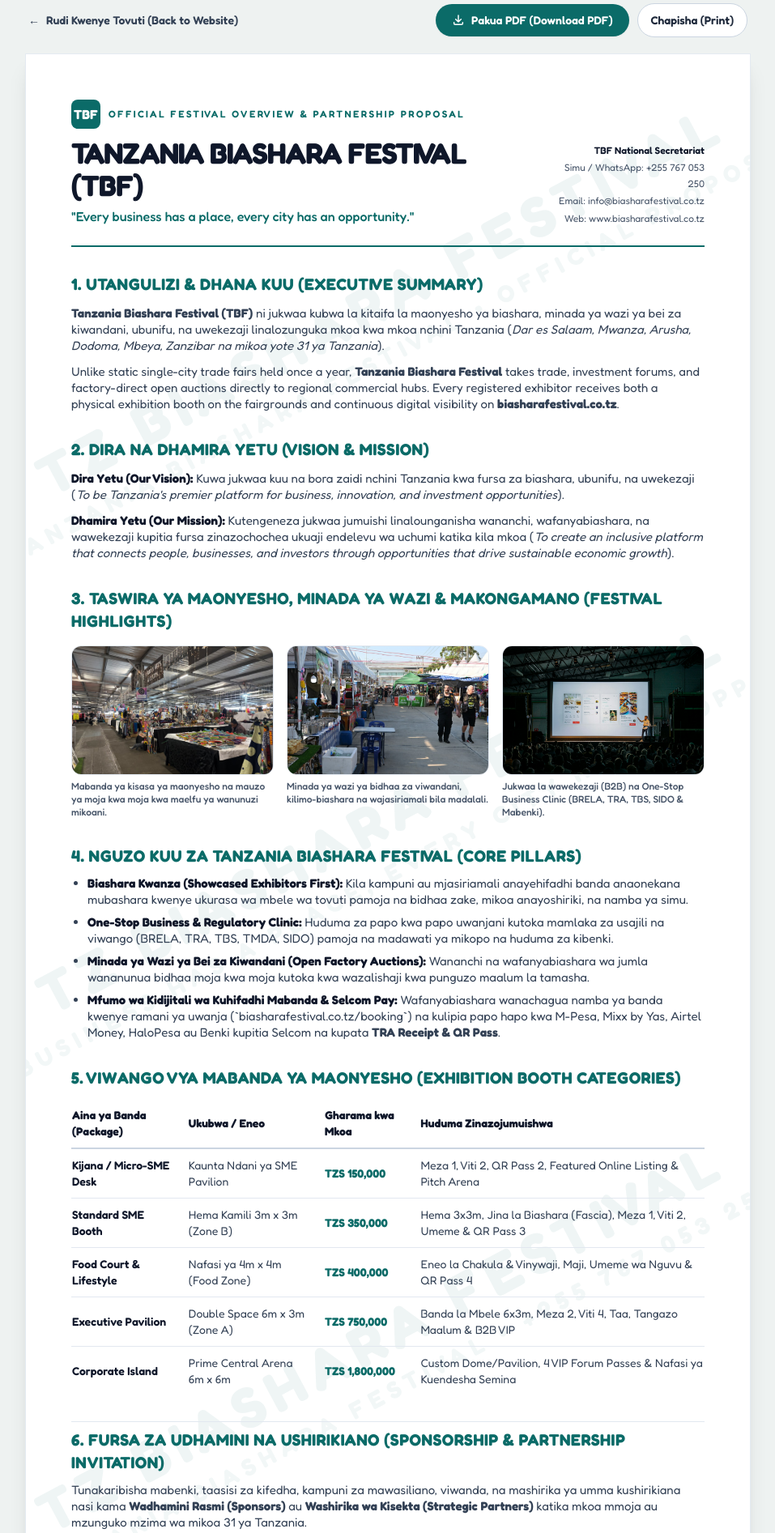
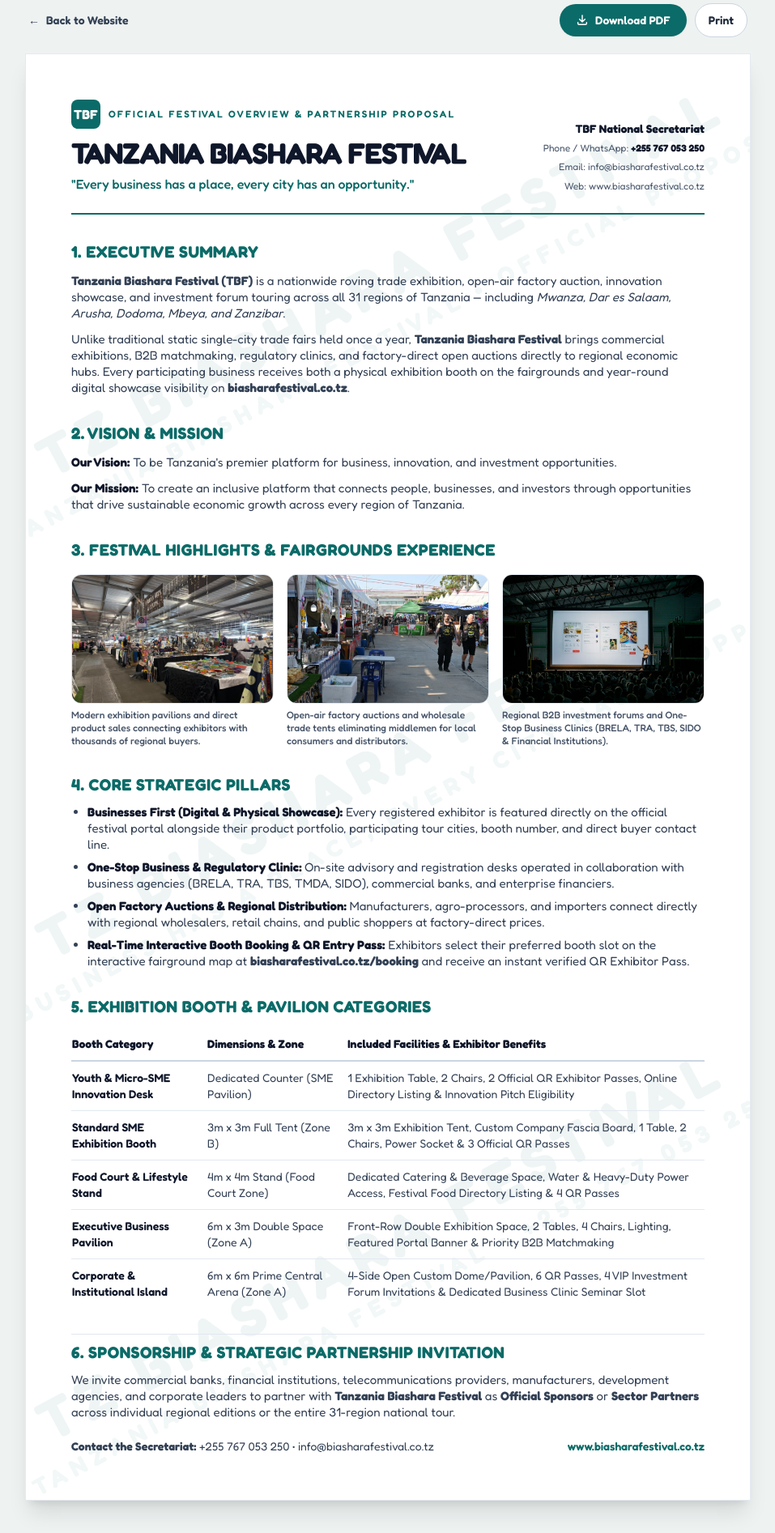
Before and after one commit to Peter0707-ctrl/Tanzania-Biashara-Festival, a website: page proposal.html in a window 1280 px wide. Shown: the part 36-1929 px from the top of the page at 81% size, without its empty margins (161-1118 px from the left). Drawn offline with nearby package versions, Linux system fonts and the light colour scheme.

Commit message:
Update proposal.html to 100% English, remove booth prices, and fix single-line phone number header

```diff
--- a/proposal.html
+++ b/proposal.html
@@ -1,9 +1,9 @@
 <!DOCTYPE html>
-<html lang="sw">
+<html lang="en">
 <head>
   <meta charset="UTF-8" />
   <meta name="viewport" content="width=device-width, initial-scale=1.0" />
-  <title>Tanzania Biashara Festival (TBF) — Official Proposal</title>
+  <title>Tanzania Biashara Festival (TBF) — Official Project &amp; Partnership Proposal</title>
   <link rel="icon" type="image/x-icon" href="/favicon.ico" sizes="48x48" />
   <link rel="icon" type="image/png" sizes="192x192" href="/favicon.png" />
   <link rel="icon" type="image/svg+xml" href="/favicon.svg" />
@@ -73,15 +73,15 @@
   <div class="no-print max-w-4xl mx-auto mb-5 flex flex-wrap items-center justify-between gap-3 px-1">
     <a href="/" class="inline-flex items-center gap-2 text-xs sm:text-sm font-semibold text-slate-700 hover:text-[#0b6b68] transition">
       <span>&larr;</span>
-      <span>Rudi Kwenye Tovuti (Back to Website)</span>
+      <span>Back to Website</span>
     </a>
     <div class="flex flex-wrap items-center gap-2.5">
       <button id="btn-download-pdf" type="button" onclick="downloadProposalPdf()" class="px-5 py-2.5 rounded-full bg-[#0b6b68] hover:bg-[#08524f] text-white font-semibold text-xs sm:text-sm shadow-sm transition inline-flex items-center gap-2 cursor-pointer">
         <svg class="w-4 h-4 shrink-0" fill="none" stroke="currentColor" stroke-width="2.2" viewBox="0 0 24 24"><path stroke-linecap="round" stroke-linejoin="round" d="M4 16v2a2 2 0 002 2h12a2 2 0 002-2v-2M7 10l5 5 5-5M12 15V3"></path></svg>
-        <span id="btn-download-pdf-text">Pakua PDF (Download PDF)</span>
+        <span id="btn-download-pdf-text">Download PDF</span>
       </button>
       <button type="button" onclick="window.print()" class="px-4 py-2.5 rounded-full bg-white hover:bg-slate-50 text-slate-800 border border-slate-300 font-semibold text-xs sm:text-sm transition cursor-pointer">
-        Chapisha (Print)
+        Print
       </button>
     </div>
   </div>
@@ -105,167 +105,161 @@
       </div>
     </div>
 
-    <!-- Foreground Editorial Text & Pictures -->
+    <!-- Foreground Editorial Text & Pictures (100% English Only) -->
     <div class="proposal-content space-y-8 text-slate-800">
 
-      <!-- Clean Letterhead (No Box) -->
-      <header class="border-b-2 border-[#0b6b68] pb-6 flex flex-col sm:flex-row sm:items-end justify-between gap-4">
-        <div class="space-y-1.5">
+      <!-- Clean Letterhead (Single-Line Unbroken Phone Number on Right) -->
+      <header class="border-b-2 border-[#0b6b68] pb-6 flex flex-col sm:flex-row sm:items-end justify-between gap-6">
+        <div class="space-y-1.5 min-w-0">
           <div class="inline-flex items-center gap-2.5">
-            <span class="w-9 h-9 rounded-lg bg-[#0b6b68] text-white font-bold text-base flex items-center justify-center">TBF</span>
-            <span class="text-xs font-semibold uppercase tracking-[0.2em] text-[#0b6b68]">Official Festival Overview &amp; Partnership Proposal</span>
+            <span class="w-9 h-9 rounded-lg bg-[#0b6b68] text-white font-bold text-base flex items-center justify-center shrink-0">TBF</span>
+            <span class="text-xs font-semibold uppercase tracking-[0.18em] text-[#0b6b68]">Official Festival Overview &amp; Partnership Proposal</span>
           </div>
-          <h1 class="text-3xl sm:text-4xl font-bold text-slate-900 tracking-tight pt-1">
-            TANZANIA BIASHARA FESTIVAL (TBF)
+          <h1 class="text-2xl sm:text-3xl md:text-4xl font-bold text-slate-900 tracking-tight pt-1">
+            TANZANIA BIASHARA FESTIVAL
           </h1>
           <p class="text-sm sm:text-base text-[#0b6b68] font-medium">
             "Every business has a place, every city has an opportunity."
           </p>
         </div>
-        <div class="text-xs sm:text-right text-slate-600 space-y-0.5 leading-relaxed">
-          <div class="font-semibold text-slate-900">TBF National Secretariat</div>
-          <div>Simu / WhatsApp: +255 767 053 250</div>
+        <div class="text-xs sm:text-right text-slate-600 space-y-1 leading-relaxed shrink-0 whitespace-nowrap">
+          <div class="font-bold text-slate-900 text-sm">TBF National Secretariat</div>
+          <div>Phone / WhatsApp: <strong class="text-slate-900">+255 767 053 250</strong></div>
           <div>Email: info@biasharafestival.co.tz</div>
           <div>Web: www.biasharafestival.co.tz</div>
         </div>
       </header>
 
-      <!-- 1. Utangulizi / Executive Overview (Pure Words) -->
+      <!-- 1. Executive Summary -->
       <section class="space-y-3 leading-relaxed">
         <h2 class="text-lg sm:text-xl font-bold text-[#0b6b68] uppercase tracking-wide">
-          1. Utangulizi &amp; Dhana Kuu (Executive Summary)
+          1. Executive Summary
         </h2>
         <p class="text-sm sm:text-[15px] text-slate-700">
-          <strong>Tanzania Biashara Festival (TBF)</strong> ni jukwaa kubwa la kitaifa la maonyesho ya biashara, minada ya wazi ya bei za kiwandani, ubunifu, na uwekezaji linalozunguka mkoa kwa mkoa nchini Tanzania (<em>Dar es Salaam, Mwanza, Arusha, Dodoma, Mbeya, Zanzibar na mikoa yote 31 ya Tanzania</em>).
+          <strong>Tanzania Biashara Festival (TBF)</strong> is a nationwide roving trade exhibition, open-air factory auction, innovation showcase, and investment forum touring across all 31 regions of Tanzania — including <em>Mwanza, Dar es Salaam, Arusha, Dodoma, Mbeya, and Zanzibar</em>.
         </p>
         <p class="text-sm sm:text-[15px] text-slate-700">
-          Unlike static single-city trade fairs held once a year, <strong>Tanzania Biashara Festival</strong> takes trade, investment forums, and factory-direct open auctions directly to regional commercial hubs. Every registered exhibitor receives both a physical exhibition booth on the fairgrounds and continuous digital visibility on <strong>biasharafestival.co.tz</strong>.
+          Unlike traditional static single-city trade fairs held once a year, <strong>Tanzania Biashara Festival</strong> brings commercial exhibitions, B2B matchmaking, regulatory clinics, and factory-direct open auctions directly to regional economic hubs. Every participating business receives both a physical exhibition booth on the fairgrounds and year-round digital showcase visibility on <strong>biasharafestival.co.tz</strong>.
         </p>
       </section>
 
-      <!-- 2. Dira na Dhamira (Pure Typography, No Boxes) -->
+      <!-- 2. Vision & Mission -->
       <section class="space-y-3 leading-relaxed">
         <h2 class="text-lg sm:text-xl font-bold text-[#0b6b68] uppercase tracking-wide">
-          2. Dira na Dhamira Yetu (Vision &amp; Mission)
+          2. Vision &amp; Mission
         </h2>
         <p class="text-sm sm:text-[15px] text-slate-700">
-          <strong class="text-slate-900">Dira Yetu (Our Vision):</strong> Kuwa jukwaa kuu na bora zaidi nchini Tanzania kwa fursa za biashara, ubunifu, na uwekezaji (<em>To be Tanzania's premier platform for business, innovation, and investment opportunities</em>).
+          <strong class="text-slate-900">Our Vision:</strong> To be Tanzania's premier platform for business, innovation, and investment opportunities.
         </p>
         <p class="text-sm sm:text-[15px] text-slate-700">
-          <strong class="text-slate-900">Dhamira Yetu (Our Mission):</strong> Kutengeneza jukwaa jumuishi linalounganisha wananchi, wafanyabiashara, na wawekezaji kupitia fursa zinazochochea ukuaji endelevu wa uchumi katika kila mkoa (<em>To create an inclusive platform that connects people, businesses, and investors through opportunities that drive sustainable economic growth</em>).
+          <strong class="text-slate-900">Our Mission:</strong> To create an inclusive platform that connects people, businesses, and investors through opportunities that drive sustainable economic growth across every region of Tanzania.
         </p>
       </section>
 
-      <!-- 3. Selected Pictures Strip (Clean Editorial Photos) -->
+      <!-- 3. Selected Pictures Strip -->
       <section class="space-y-3">
         <h2 class="text-lg sm:text-xl font-bold text-[#0b6b68] uppercase tracking-wide">
-          3. Taswira ya Maonyesho, Minada ya Wazi &amp; Makongamano (Festival Highlights)
+          3. Festival Highlights &amp; Fairgrounds Experience
         </h2>
         <div class="grid grid-cols-1 sm:grid-cols-3 gap-4 pt-1">
           <figure class="space-y-1.5">
             <img src="/images/african_crafts_stalls.jpg" alt="Exhibition Booths & Fairgrounds" crossorigin="anonymous" class="w-full h-40 object-cover rounded-xl border border-slate-200" />
             <figcaption class="text-xs text-slate-600 font-medium">
-              Mabanda ya kisasa ya maonyesho na mauzo ya moja kwa moja kwa maelfu ya wanunuzi mikoani.
+              Modern exhibition pavilions and direct product sales connecting exhibitors with thousands of regional buyers.
             </figcaption>
           </figure>
           <figure class="space-y-1.5">
             <img src="/images/market_tents_aisle.jpg" alt="Open Air Auctions & SME Tents" crossorigin="anonymous" class="w-full h-40 object-cover rounded-xl border border-slate-200" />
             <figcaption class="text-xs text-slate-600 font-medium">
-              Minada ya wazi ya bidhaa za viwandani, kilimo-biashara na wajasiriamali bila madalali.
+              Open-air factory auctions and wholesale trade tents eliminating middlemen for local consumers and distributors.
             </figcaption>
           </figure>
           <figure class="space-y-1.5">
             <img src="/images/expo5.jpg" alt="B2B Investment Forum & One-Stop Clinic" crossorigin="anonymous" class="w-full h-40 object-cover rounded-xl border border-slate-200" />
             <figcaption class="text-xs text-slate-600 font-medium">
-              Jukwaa la wawekezaji (B2B) na One-Stop Business Clinic (BRELA, TRA, TBS, SIDO &amp; Mabenki).
+              Regional B2B investment forums and One-Stop Business Clinics (BRELA, TRA, TBS, SIDO &amp; Financial Institutions).
             </figcaption>
           </figure>
         </div>
       </section>
 
-      <!-- 4. Vipengele Vikuu vya Tamasha (Bulleted Editorial Text) -->
+      <!-- 4. Core Strategic Pillars -->
       <section class="space-y-2.5 leading-relaxed">
         <h2 class="text-lg sm:text-xl font-bold text-[#0b6b68] uppercase tracking-wide">
-          4. Nguzo Kuu za Tanzania Biashara Festival (Core Pillars)
+          4. Core Strategic Pillars
         </h2>
         <ul class="list-disc pl-5 space-y-2 text-sm sm:text-[15px] text-slate-700">
           <li>
-            <strong class="text-slate-900">Biashara Kwanza (Showcased Exhibitors First):</strong> Kila kampuni au mjasiriamali anayehifadhi banda anaonekana mubashara kwenye ukurasa wa mbele wa tovuti pamoja na bidhaa zake, mikoa anayoshiriki, na namba ya simu.
+            <strong class="text-slate-900">Businesses First (Digital &amp; Physical Showcase):</strong> Every registered exhibitor is featured directly on the official festival portal alongside their product portfolio, participating tour cities, booth number, and direct buyer contact line.
           </li>
           <li>
-            <strong class="text-slate-900">One-Stop Business &amp; Regulatory Clinic:</strong> Huduma za papo kwa papo uwanjani kutoka mamlaka za usajili na viwango (BRELA, TRA, TBS, TMDA, SIDO) pamoja na madawati ya mikopo na huduma za kibenki.
+            <strong class="text-slate-900">One-Stop Business &amp; Regulatory Clinic:</strong> On-site advisory and registration desks operated in collaboration with business agencies (BRELA, TRA, TBS, TMDA, SIDO), commercial banks, and enterprise financiers.
           </li>
           <li>
-            <strong class="text-slate-900">Minada ya Wazi ya Bei za Kiwandani (Open Factory Auctions):</strong> Wananchi na wafanyabiashara wa jumla wananunua bidhaa moja kwa moja kutoka kwa wazalishaji kwa punguzo maalum la tamasha.
+            <strong class="text-slate-900">Open Factory Auctions &amp; Regional Distribution:</strong> Manufacturers, agro-processors, and importers connect directly with regional wholesalers, retail chains, and public shoppers at factory-direct prices.
           </li>
           <li>
-            <strong class="text-slate-900">Mfumo wa Kidijitali wa Kuhifadhi Mabanda &amp; Selcom Pay:</strong> Wafanyabiashara wanachagua namba ya banda kwenye ramani ya uwanja (`biasharafestival.co.tz/booking`) na kulipia papo hapo kwa M-Pesa, Mixx by Yas, Airtel Money, HaloPesa au Benki kupitia Selcom na kupata <strong>TRA Receipt &amp; QR Pass</strong>.
+            <strong class="text-slate-900">Real-Time Interactive Booth Booking &amp; QR Entry Pass:</strong> Exhibitors select their preferred booth slot on the interactive fairground map at <strong>biasharafestival.co.tz/booking</strong> and receive an instant verified QR Exhibitor Pass.
           </li>
         </ul>
       </section>
 
-      <!-- 5. Ratiba ya Mzunguko na Viwango vya Mabanda (Clean Editorial Table) -->
+      <!-- 5. Exhibition Booth & Pavilion Categories (Zero Prices Listed) -->
       <section class="space-y-3">
         <h2 class="text-lg sm:text-xl font-bold text-[#0b6b68] uppercase tracking-wide">
-          5. Viwango vya Mabanda ya Maonyesho (Exhibition Booth Categories)
+          5. Exhibition Booth &amp; Pavilion Categories
         </h2>
         <div class="overflow-x-auto">
           <table class="w-full text-left border-collapse text-xs sm:text-sm">
             <thead>
               <tr class="border-b-2 border-slate-300 text-slate-900">
-                <th class="py-2.5 pr-4 font-bold">Aina ya Banda (Package)</th>
-                <th class="py-2.5 pr-4 font-bold">Ukubwa / Eneo</th>
-                <th class="py-2.5 pr-4 font-bold">Gharama kwa Mkoa</th>
-                <th class="py-2.5 font-bold">Huduma Zinazojumuishwa</th>
+                <th class="py-2.5 pr-4 font-bold">Booth Category</th>
+                <th class="py-2.5 pr-4 font-bold">Dimensions &amp; Zone</th>
+                <th class="py-2.5 font-bold">Included Facilities &amp; Exhibitor Benefits</th>
               </tr>
             </thead>
             <tbody class="divide-y divide-slate-200 text-slate-700">
               <tr>
-                <td class="py-2.5 pr-4 font-semibold text-slate-900">Kijana / Micro-SME Desk</td>
-                <td class="py-2.5 pr-4">Kaunta Ndani ya SME Pavilion</td>
-                <td class="py-2.5 pr-4 font-bold text-[#0b6b68]">TZS 150,000</td>
-                <td class="py-2.5">Meza 1, Viti 2, QR Pass 2, Featured Online Listing &amp; Pitch Arena</td>
+                <td class="py-2.5 pr-4 font-semibold text-slate-900">Youth &amp; Micro-SME Innovation Desk</td>
+                <td class="py-2.5 pr-4">Dedicated Counter (SME Pavilion)</td>
+                <td class="py-2.5">1 Exhibition Table, 2 Chairs, 2 Official QR Exhibitor Passes, Online Directory Listing &amp; Innovation Pitch Eligibility</td>
               </tr>
               <tr>
-                <td class="py-2.5 pr-4 font-semibold text-slate-900">Standard SME Booth</td>
-                <td class="py-2.5 pr-4">Hema Kamili 3m x 3m (Zone B)</td>
-                <td class="py-2.5 pr-4 font-bold text-[#0b6b68]">TZS 350,000</td>
-                <td class="py-2.5">Hema 3x3m, Jina la Biashara (Fascia), Meza 1, Viti 2, Umeme &amp; QR Pass 3</td>
+                <td class="py-2.5 pr-4 font-semibold text-slate-900">Standard SME Exhibition Booth</td>
+                <td class="py-2.5 pr-4">3m x 3m Full Tent (Zone B)</td>
+                <td class="py-2.5">3m x 3m Exhibition Tent, Custom Company Fascia Board, 1 Table, 2 Chairs, Power Socket &amp; 3 Official QR Passes</td>
               </tr>
               <tr>
-                <td class="py-2.5 pr-4 font-semibold text-slate-900">Food Court &amp; Lifestyle</td>
-                <td class="py-2.5 pr-4">Nafasi ya 4m x 4m (Food Zone)</td>
-                <td class="py-2.5 pr-4 font-bold text-[#0b6b68]">TZS 400,000</td>
-                <td class="py-2.5">Eneo la Chakula &amp; Vinywaji, Maji, Umeme wa Nguvu &amp; QR Pass 4</td>
+                <td class="py-2.5 pr-4 font-semibold text-slate-900">Food Court &amp; Lifestyle Stand</td>
+                <td class="py-2.5 pr-4">4m x 4m Stand (Food Court Zone)</td>
+                <td class="py-2.5">Dedicated Catering &amp; Beverage Space, Water &amp; Heavy-Duty Power Access, Festival Food Directory Listing &amp; 4 QR Passes</td>
               </tr>
               <tr>
-                <td class="py-2.5 pr-4 font-semibold text-slate-900">Executive Pavilion</td>
-                <td class="py-2.5 pr-4">Double Space 6m x 3m (Zone A)</td>
-                <td class="py-2.5 pr-4 font-bold text-[#0b6b68]">TZS 750,000</td>
-                <td class="py-2.5">Banda la Mbele 6x3m, Meza 2, Viti 4, Taa, Tangazo Maalum &amp; B2B VIP</td>
+                <td class="py-2.5 pr-4 font-semibold text-slate-900">Executive Business Pavilion</td>
+                <td class="py-2.5 pr-4">6m x 3m Double Space (Zone A)</td>
+                <td class="py-2.5">Front-Row Double Exhibition Space, 2 Tables, 4 Chairs, Lighting, Featured Portal Banner &amp; Priority B2B Matchmaking</td>
               </tr>
               <tr>
-                <td class="py-2.5 pr-4 font-semibold text-slate-900">Corporate Island</td>
-                <td class="py-2.5 pr-4">Prime Central Arena 6m x 6m</td>
-                <td class="py-2.5 pr-4 font-bold text-[#0b6b68]">TZS 1,800,000</td>
-                <td class="py-2.5">Custom Dome/Pavilion, 4 VIP Forum Passes &amp; Nafasi ya Kuendesha Semina</td>
+                <td class="py-2.5 pr-4 font-semibold text-slate-900">Corporate &amp; Institutional Island</td>
+                <td class="py-2.5 pr-4">6m x 6m Prime Central Arena (Zone A)</td>
+                <td class="py-2.5">4-Side Open Custom Dome/Pavilion, 6 QR Passes, 4 VIP Investment Forum Invitations &amp; Dedicated Business Clinic Seminar Slot</td>
               </tr>
             </tbody>
           </table>
         </div>
       </section>
 
-      <!-- 6. Fursa za Udhamini & Mawasiliano (Closing Paragraph) -->
+      <!-- 6. Sponsorship & Strategic Partnership Invitation -->
       <section class="space-y-2.5 leading-relaxed pt-2 border-t border-slate-200">
         <h2 class="text-lg sm:text-xl font-bold text-[#0b6b68] uppercase tracking-wide">
-          6. Fursa za Udhamini na Ushirikiano (Sponsorship &amp; Partnership Invitation)
+          6. Sponsorship &amp; Strategic Partnership Invitation
         </h2>
         <p class="text-sm sm:text-[15px] text-slate-700">
-          Tunakaribisha mabenki, taasisi za kifedha, kampuni za mawasiliano, viwanda, na mashirika ya umma kushirikiana nasi kama <strong>Wadhamini Rasmi (Sponsors)</strong> au <strong>Washirika wa Kisekta (Strategic Partners)</strong> katika mkoa mmoja au mzunguko mzima wa mikoa 31 ya Tanzania.
+          We invite commercial banks, financial institutions, telecommunications providers, manufacturers, development agencies, and corporate leaders to partner with <strong>Tanzania Biashara Festival</strong> as <strong>Official Sponsors</strong> or <strong>Sector Partners</strong> across individual regional editions or the entire 31-region national tour.
         </p>
         <div class="pt-3 flex flex-col sm:flex-row sm:items-center justify-between gap-2 text-xs sm:text-sm text-slate-700">
           <div>
-            <strong>Wasiliana Nasi Moja kwa Moja:</strong> +255 767 053 250 • info@biasharafestival.co.tz
+            <strong>Contact the Secretariat:</strong> +255 767 053 250 • info@biasharafestival.co.tz
           </div>
           <div class="font-semibold text-[#0b6b68]">
             www.biasharafestival.co.tz
@@ -287,7 +281,7 @@
       }
       try {
         if (btn) btn.disabled = true;
-        if (txt) txt.textContent = 'Inapakua PDF...';
+        if (txt) txt.textContent = 'Generating PDF...';
         const opt = {
           margin: [6, 6, 6, 6],
           filename: 'Tanzania-Biashara-Festival-Official-Proposal.pdf',
@@ -300,7 +294,7 @@
         window.print();
       } finally {
         if (btn) btn.disabled = false;
-        if (txt) txt.textContent = 'Pakua PDF (Download PDF)';
+        if (txt) txt.textContent = 'Download PDF';
       }
     }
 
```
Also changed, not shown: public/proposal.html (+61 -67 lines).
